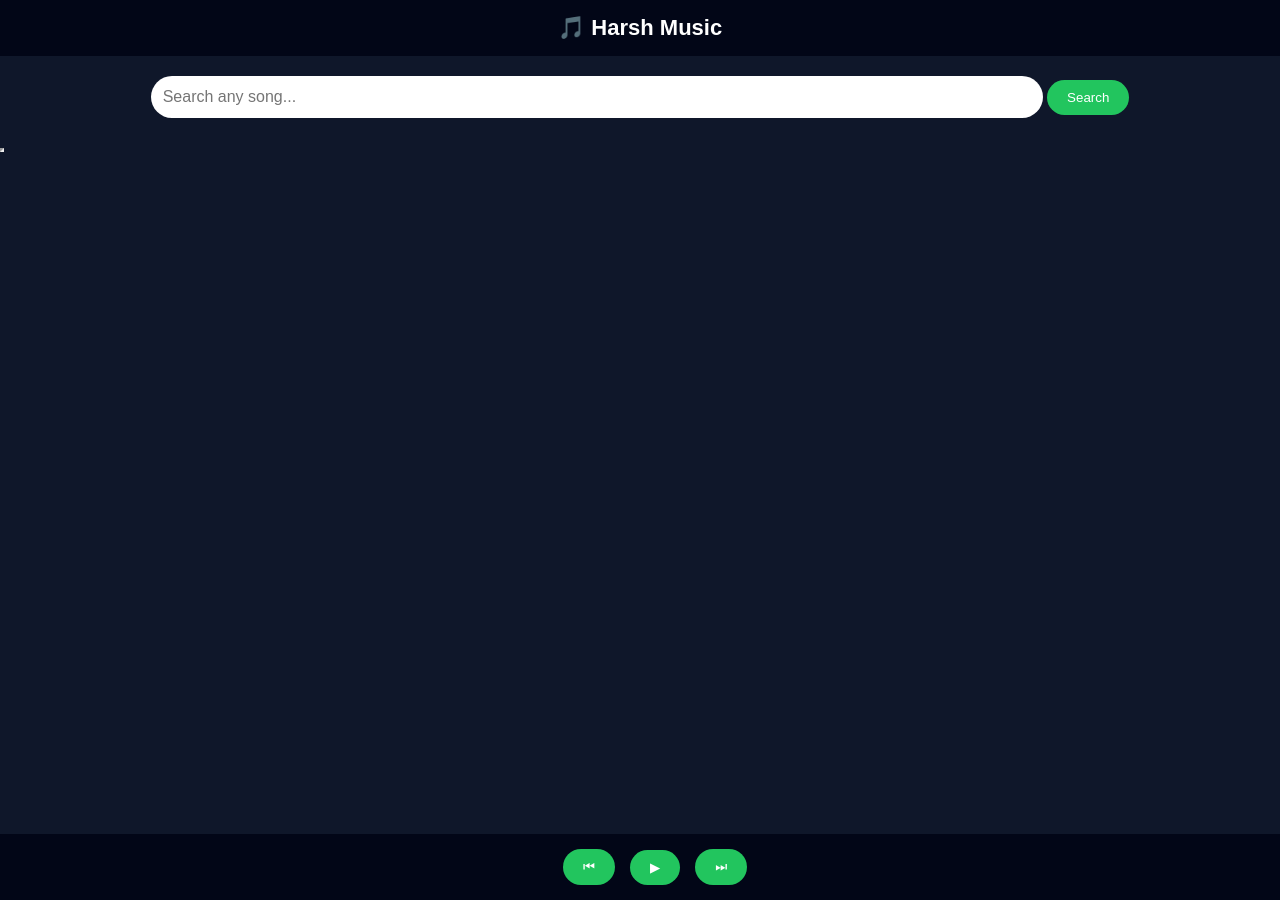
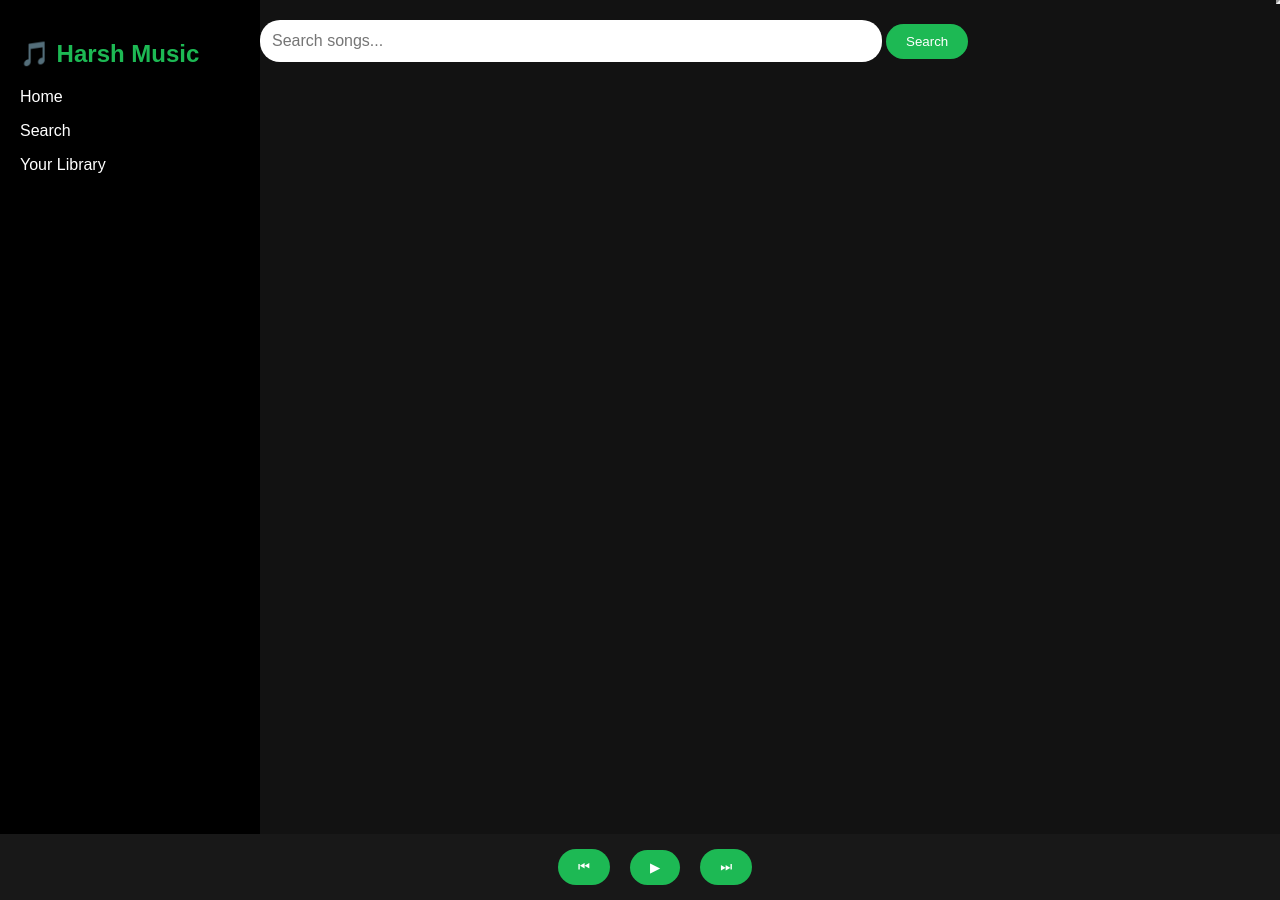
Before and after one commit to kakkarh520/music-downloader, a Flask app: page / in a window 1280 px wide. Run offline with Flask 3, Linux system fonts and the light colour scheme.

Commit message:
Update index.html

```diff
--- a/templates/index.html
+++ b/templates/index.html
@@ -2,35 +2,44 @@
 <html>
 <head>
 <title>Harsh Music</title>
-
 <meta name="viewport" content="width=device-width, initial-scale=1">
 
 <style>
-
 body{
 margin:0;
 font-family:Arial;
-background:#0f172a;
+background:#121212;
 color:white;
+display:flex;
 }
 
-header{
-padding:15px;
-font-size:22px;
-font-weight:bold;
-background:#020617;
-text-align:center;
+/* Sidebar */
+.sidebar{
+width:220px;
+background:#000;
+padding:20px;
+height:100vh;
+position:fixed;
 }
 
-.search{
-text-align:center;
-margin:20px;
+.sidebar h2{
+color:#1db954;
+}
+
+.main{
+margin-left:240px;
+padding:20px;
+flex:1;
+}
+
+.searchbar{
+margin-bottom:20px;
 }
 
 input{
 padding:12px;
-width:70%;
-border-radius:30px;
+width:60%;
+border-radius:20px;
 border:none;
 font-size:16px;
 }
@@ -39,50 +48,75 @@ button{
 padding:10px 20px;
 border:none;
 border-radius:20px;
-background:#22c55e;
+background:#1db954;
 color:white;
 cursor:pointer;
 }
 
-.song{
-padding:12px;
-margin:10px;
-background:#1e293b;
+/* Song Grid */
+.grid{
+display:grid;
+grid-template-columns:repeat(auto-fill,minmax(180px,1fr));
+gap:20px;
+}
+
+.card{
+background:#181818;
+padding:15px;
 border-radius:10px;
 cursor:pointer;
 transition:.3s;
 }
 
-.song:hover{
-background:#334155;
+.card:hover{
+background:#282828;
+transform:scale(1.05);
 }
 
-/* Spotify Bottom Player */
+/* Bottom Player */
 .player{
 position:fixed;
 bottom:0;
+left:0;
 width:100%;
-background:#020617;
+background:#181818;
 padding:15px;
 display:flex;
 justify-content:center;
+gap:20px;
 align-items:center;
-gap:15px;
 }
 
+@media(max-width:768px){
+.sidebar{
+display:none;
+}
+.main{
+margin-left:0;
+}
+}
 </style>
 </head>
 
 <body>
 
-<header>🎵 Harsh Music</header>
+<div class="sidebar">
+<h2>🎵 Harsh Music</h2>
+<p>Home</p>
+<p>Search</p>
+<p>Your Library</p>
+</div>
 
-<div class="search">
-<input id="song" placeholder="Search any song...">
+<div class="main">
+
+<div class="searchbar">
+<input id="song" placeholder="Search songs...">
 <button onclick="searchSong()">Search</button>
 </div>
 
-<div id="results"></div>
+<div class="grid" id="results"></div>
+
+</div>
 
 <div class="player">
 <button onclick="prev()">⏮</button>
@@ -90,24 +124,27 @@ gap:15px;
 <button onclick="next()">⏭</button>
 </div>
 
-<iframe id="player" width="0" height="0"></iframe>
+<iframe id="ytplayer" width="0" height="0"></iframe>
 
 <script>
 
 let songs=[];
 let current=0;
-let playing=false;
 
 function searchSong(){
 let q=document.getElementById("song").value;
 
 fetch("/search?q="+q)
-.then(r=>r.json())
+.then(res=>res.json())
 .then(data=>{
 songs=data;
 let html="";
 data.forEach((s,i)=>{
-html+=`<div class="song" onclick="play(${i})">${s.title}</div>`;
+html+=`
+<div class="card" onclick="play(${i})">
+<h4>${s.title}</h4>
+<p>Click to Play</p>
+</div>`;
 });
 document.getElementById("results").innerHTML=html;
 });
@@ -116,13 +153,11 @@ document.getElementById("results").innerHTML=html;
 function play(i){
 current=i;
 let id=songs[i].id;
-document.getElementById("player").src=
+document.getElementById("ytplayer").src=
 "https://www.youtube.com/embed/"+id+"?autoplay=1";
-playing=true;
 }
 
 function playPause(){
-if(!songs.length) return;
 play(current);
 }
 
```
